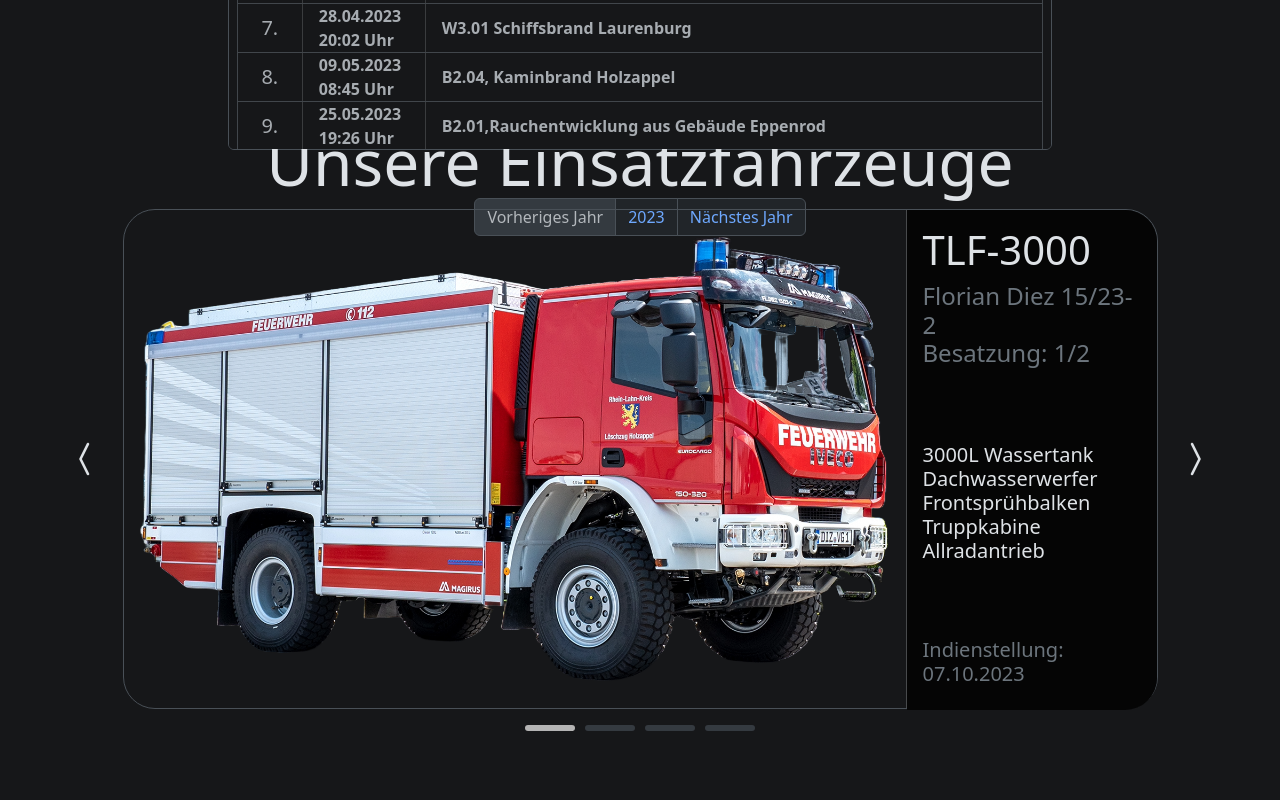
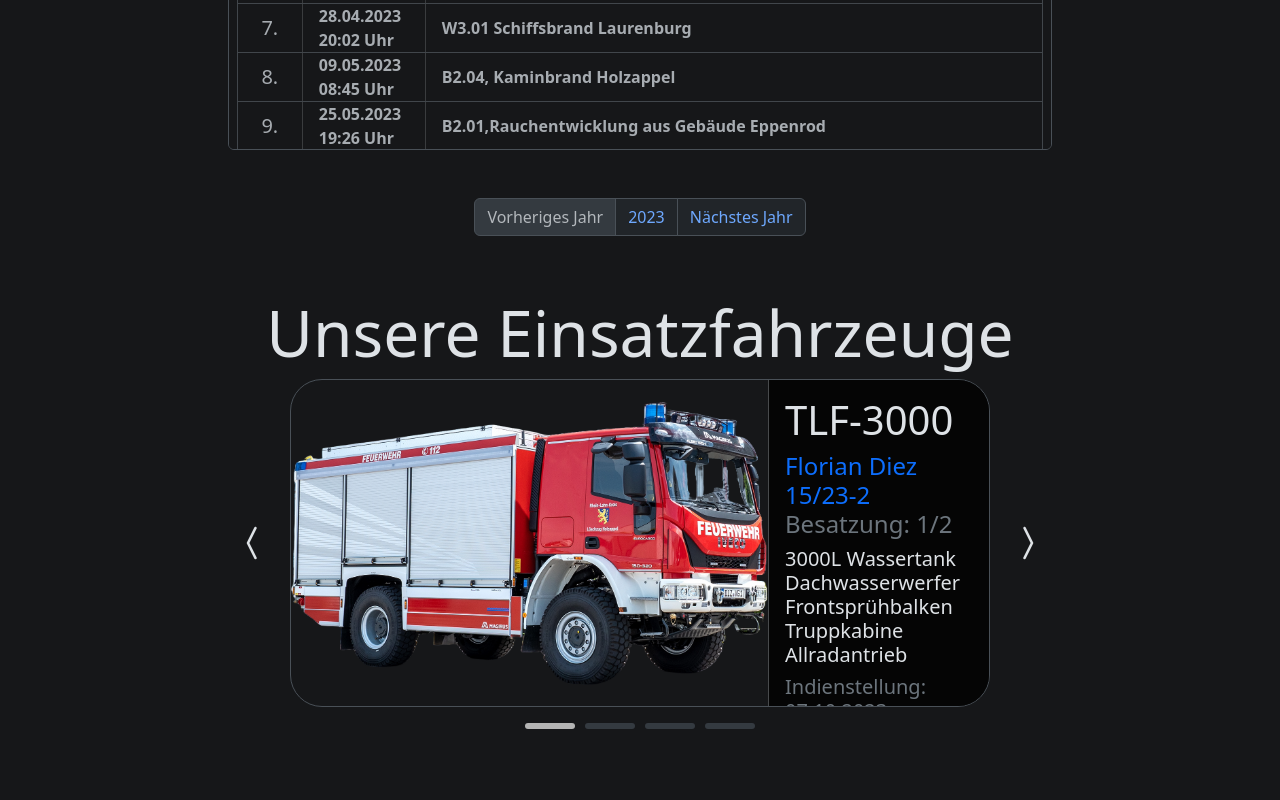
Before and after one commit to JPDiesler/FFW_Holzappel, a React (Vite) app: page / in a window 1280 px wide. Shown: the part 2420-3220 px from the top of the page. Built offline with nearby package versions, Linux system fonts and the light colour scheme; no server answers.

Commit message:
Finalised Vehicle component

```diff
--- a/src/App.jsx
+++ b/src/App.jsx
@@ -197,7 +197,10 @@ function App() {
           </div>
           <div
             id="vehicles"
-            className={"" + (isPortrait ? "m-0 mt-5 mb-5" : "m-5")}
+            className={
+              "element d-flex justify-content-center " +
+              (isPortrait ? "m-0 mt-5 mb-5" : "m-5")
+            }
           >
             <Vehicles />
           </div>
--- /dev/null
+++ b/src/components/modules/vehicles/Vehicle.jsx
@@ -0,0 +1,118 @@
+import { useState, useEffect } from "react";
+import PropTypes from "prop-types";
+import "./Vehicles.scss";
+
+const Vehicle = (props) => {
+  const [isLightMode, setIsLightMode] = useState(false);
+  const [isPortrait, setIsPortrait] = useState(
+    window.innerHeight > window.innerWidth
+  );
+
+  useEffect(() => {
+    const handleResize = () => {
+      setIsPortrait(window.innerHeight > window.innerWidth);
+    };
+
+    window.addEventListener("resize", handleResize);
+    return () => {
+      window.removeEventListener("resize", handleResize);
+    };
+  }, []);
+
+  useEffect(() => {
+    // Create a MutationObserver instance
+    const observer = new MutationObserver((mutationsList) => {
+      // Removed unused observer parameter
+      // Look through all mutations that just occured
+      for (let mutation of mutationsList) {
+        // If the data-bs-theme attribute was modified
+        if (
+          mutation.type === "attributes" &&
+          mutation.attributeName === "data-bs-theme"
+        ) {
+          // Update the chart
+          const html = document.getElementsByTagName("html")[0];
+          const colorMode = html.getAttribute("data-bs-theme");
+          setIsLightMode(colorMode == "dark" ? false : true);
+        }
+      }
+    });
+
+    // Start observing the document with the configured parameters
+    observer.observe(document.documentElement, { attributes: true });
+
+    // Cleanup: Disconnect the observer when the component unmounts
+    return () => observer.disconnect();
+  }, []);
+
+  return (
+    <div
+      className={`border rounded-5 d-flex vehicle_container overflow-hidden ${
+        isPortrait ? "flex-column" : ""
+      }`}
+    >
+      <div className="flex-fill d-flex align-items-center justify-content-center">
+        {props.imgSrc === Vehicle.defaultProps.imgSrc ? (
+          <svg
+            xmlns="http://www.w3.org/2000/svg"
+            width="250"
+            height="250"
+            fill="currentColor"
+            className="bi bi-card-image"
+            viewBox="0 0 16 16"
+          >
+            <path d="M6.002 5.5a1.5 1.5 0 1 1-3 0 1.5 1.5 0 0 1 3 0" />
+            <path d="M1.5 2A1.5 1.5 0 0 0 0 3.5v9A1.5 1.5 0 0 0 1.5 14h13a1.5 1.5 0 0 0 1.5-1.5v-9A1.5 1.5 0 0 0 14.5 2zm13 1a.5.5 0 0 1 .5.5v6l-3.775-1.947a.5.5 0 0 0-.577.093l-3.71 3.71-2.66-1.772a.5.5 0 0 0-.63.062L1.002 12v.54L1 12.5v-9a.5.5 0 0 1 .5-.5z" />
+          </svg>
+        ) : (
+          <img src={props.imgSrc} className="vehicle_img" />
+        )}
+      </div>
+      <div className="vr" />
+      <span
+        className={`p-3 d-inline-flex flex-column overflow-y-auto text-break vehicle_details ${
+          isLightMode ? "light" : ""
+        }`}
+      >
+        <h1>{props.title}</h1>
+        <h4 className="text-secondary">
+          <span className="text-primary">{props.callsign}</span> <br />{" "}
+          Besatzung: {props.crew}
+        </h4>
+        <span className="flex-fill d-flex align-items-center">
+          <h5>{props.details}</h5>
+        </span>
+
+        <h5 className="text-secondary">
+          Indienstellung: <br /> {props.date}
+        </h5>
+        <h5 className="text-secondary">
+          Träger: <br /> {props.carrier}
+        </h5>
+      </span>
+    </div>
+  );
+};
+
+Vehicle.propTypes = {
+  imgSrc: PropTypes.string,
+  title: PropTypes.string,
+  callsign: PropTypes.string,
+  crew: PropTypes.string,
+  details: PropTypes.string,
+  date: PropTypes.string,
+  carrier: PropTypes.string,
+};
+
+Vehicle.defaultProps = {
+  imgSrc: "default",
+  title: "Title",
+  callsign: "Funkrufname",
+  crew: "Besatzung",
+  details: "Ausrüstung",
+  date: "Indienstellung",
+  carrier: "Träger",
+};
+
+export default Vehicle;
+//
--- a/src/components/modules/vehicles/VehicleFrames.jsx
+++ b/src/components/modules/vehicles/VehicleFrames.jsx
@@ -2,12 +2,12 @@ import React from "react";
 import "./Vehicles.scss";
 
 export const tlfw = (
-  <div className="border rounded-5 d-inline-flex vehicle_container">
+  <div className="border rounded-5 d-flex vehicle_container overflow-hidden">
     <div className="flex-fill p-3 d-flex flex-column justify-content-center align-items-center">
       <img src="./TLF_3000.png" className="vehicle_img" />
     </div>
     <div className="vr" />
-    <span className="p-3 d-flex flex-column vehicle_details rounded-end-5">
+    <span className="flex-fill p-3 d-flex flex-column vehicle_details">
       <h1>TLF-3000</h1>
       <h4 className="text-secondary">
         Florian Diez 15/23-2 <br /> Besatzung: 1/2
@@ -39,11 +39,7 @@ export const dlk = (
         Florian Diez 15/33 <br /> Besatzung: 1/2
       </h4>
       <span className="flex-fill d-flex align-items-center">
-        <h5>
-          500KG Korb <br />
-          27m Leiterpark <br />
-          Truppkabine
-        </h5>
+        <h5></h5>
       </span>
 
       <h5 className="text-secondary">
@@ -80,7 +76,7 @@ export const hlf = (
 );
 
 export const mtf = (
-  <div className="border rounded-5 d-inline-flex vehicle_container">
+  <div className="border rounded-5 d-inline-flex vehicle_container border border-danger">
     <div className="flex-fill p-3 d-flex flex-column justify-content-center align-items-center">
       <img src="./image.png" className="vehicle-img-dlk" />
     </div>
--- a/src/components/modules/vehicles/Vehicles.jsx
+++ b/src/components/modules/vehicles/Vehicles.jsx
@@ -1,48 +1,135 @@
-import React, { useState, useEffect } from "react";
+import React, { useState, useEffect, useRef } from "react";
 import "./Vehicles.scss";
-import { tlfw, dlk, hlf, mtf } from "./VehicleFrames";
+import Vehicle from "./Vehicle";
+
+const tlfw_details = (
+  <>
+    3000L Wassertank <br /> Dachwasserwerfer <br /> Frontsprühbalken <br />{" "}
+    Truppkabine <br /> Allradantrieb
+  </>
+);
+
+const tlfw = (
+  <Vehicle
+    imgSrc="./TLF_3000.png"
+    title="TLF-3000"
+    callsign="Florian Diez 15/23-2"
+    crew="1/2"
+    details={tlfw_details}
+    date="07.10.2023"
+    carrier="Rhein-Lahn-Kreis"
+  />
+);
+
+const dlk_details = (
+  <>
+    500KG Korb <br />
+    27m Leiterpark <br />
+    Truppkabine
+  </>
+);
+
+const dlk = (
+  <Vehicle
+    imgSrc="./DLK.png"
+    title="DLK-18/12"
+    callsign="Florian Diez 15/33"
+    crew="1/2"
+    details={dlk_details}
+    date="11.06.2022"
+    carrier="VG Diez"
+  />
+);
+
+const hlf_details = (
+  <>
+    2500L Wassertank <br />
+    TH-Ausrüstung <br />
+    Gruppenkabine <br /> Allradantrieb
+  </>
+);
+
+const hlf = (
+  <Vehicle
+    imgSrc="./TLF_1625.png"
+    title="TLF-16/25"
+    callsign="Florian Diez 15/23-1"
+    crew="1/8"
+    details={hlf_details}
+    date="20.12.2005"
+    carrier="VG Diez"
+  />
+);
+
+const mtf_details = (
+  <>
+    GAMS+ Satz <br /> Taktikboard <br /> Wasserrettungssatz <br /> Pavillion
+  </>
+);
+const mtf = (
+  <Vehicle
+    title="MTF"
+    callsign="Florian Diez 15/19"
+    crew="1/8"
+    details={mtf_details}
+    date="28.04.2011"
+    carrier="VG Diez"
+  />
+);
+
+const vehicles = [tlfw, dlk, hlf, mtf];
 
 const Vehicles = () => {
-  const vehicles = [tlfw, dlk, hlf, mtf];
   const [activeIndex, setActiveIndex] = useState(0);
-  const [windowWidth, setWindowWidth] = useState(window.innerWidth);
+  const activeIndexRef = useRef(activeIndex);
   const [offset, setOffset] = useState(0);
 
-  console.log("T: " + windowWidth);
+  useEffect(() => {
+    activeIndexRef.current = activeIndex;
+  }, [activeIndex]);
+
+  useEffect(() => console.log(offset, activeIndex), [offset, activeIndex]);
 
   useEffect(() => {
     const handleResize = () => {
-      setWindowWidth(window.innerWidth);
-      console.log("w: " + window.innerWidth);
+      let width = vwToPx(50);
+      if (width < 700) {
+        width = 700;
+      }
+      const newOffset =
+        activeIndexRef.current *
+        (window.innerWidth + width); /* your calculation */
+      setOffset(-newOffset);
     };
 
+    // Add the event listener when the component mounts
     window.addEventListener("resize", handleResize);
 
-    // Cleanup
-    return () => {
-      window.removeEventListener("resize", handleResize);
-    };
+    // Remove the event listener when the component unmounts
+    return () => window.removeEventListener("resize", handleResize);
   }, []);
+
+  const vwToPx = (vw) => (vw / 100) * window.innerWidth;
 
   const nextVehicle = () => {
     const newIndex = (activeIndex + 1) % vehicles.length;
-    setActiveIndex(newIndex);
     if (newIndex != 0) {
-      const offset_1 = windowWidth + 1035;
+      const offset_1 = window.innerWidth + vwToPx(50);
       setOffset(offset - offset_1);
     } else {
       setOffset(0);
     }
+    setActiveIndex(newIndex);
   };
 
   const prevVehicle = () => {
-    const offset_1 = windowWidth + 1035;
+    const offset_1 = window.innerWidth + vwToPx(50);
     let newIndex = activeIndex - 1;
     if (newIndex < 0) {
       newIndex = vehicles.length - 1;
       setOffset(-newIndex * offset_1);
     } else {
-      setOffset(offset - offset_1);
+      setOffset(offset + offset_1);
     }
     setActiveIndex(newIndex);
   };
--- a/src/components/modules/vehicles/Vehicles.scss
+++ b/src/components/modules/vehicles/Vehicles.scss
@@ -3,18 +3,30 @@
 }
 
 .vehicle_img {
+  width: 100%;
   max-width: 750px;
 }
 
 .vehicle_container {
-  height: 500px;
-  width: 1035px;
+  width: 50vw !important; // or some percentage or viewport width
+  height: 24.155vw !important; // 500 / 1035 = 0.4831 or 48.31%
+  min-width: 700px;
+  min-height: 328px;
 }
+
+// .vehicle_container {
+//   width: 1035px;
+//   height: 500px;
+// }
 
 .vehicle_details {
   background-color: rgb(5, 5, 5);
-  height: inherit;
-  width: 250px;
+  max-width: 250px;
+  min-width: 220px;
+}
+
+.vehicle_details.light {
+  background-color: var(--bs-secondary-bg);
 }
 
 .carousel-container {
@@ -47,3 +59,43 @@
 .placeholder {
   visibility: hidden;
 }
+
+.scrollbar-sm::-webkit-scrollbar {
+  height: 25px;
+  width: 5px;
+}
+.scrollbar-sm::-webkit-scrollbar-horizontal {
+  background-clip: content-box;
+}
+.scrollbar-sm::-webkit-scrollbar-vertical {
+  border: 7px solid transparent;
+  background-clip: content-box;
+  border-radius: 5px;
+}
+
+.scrollbar-sm::-webkit-scrollbar-track:vertical {
+  border: solid transparent 8px;
+  border-radius: 20px;
+  background-clip: content-box;
+  background-color: var(--bs-tertiary-bg);
+}
+
+.scrollbar-sm::-webkit-scrollbar-thumb:vertical {
+  background: var(--bs-tertiary-color);
+  border-radius: 15px;
+  background-clip: content-box;
+}
+
+.scrollbar-sm::-webkit-scrollbar-track:horizontal {
+  border: solid transparent 8px;
+  border-radius: 20px;
+  background-clip: content-box;
+  background-color: var(--bs-tertiary-bg);
+}
+
+.scrollbar-sm::-webkit-scrollbar-thumb:horizontal {
+  background: var(--bs-tertiary-color);
+  border-radius: 15px;
+  border: solid transparent 5px;
+  background-clip: content-box;
+}
```
